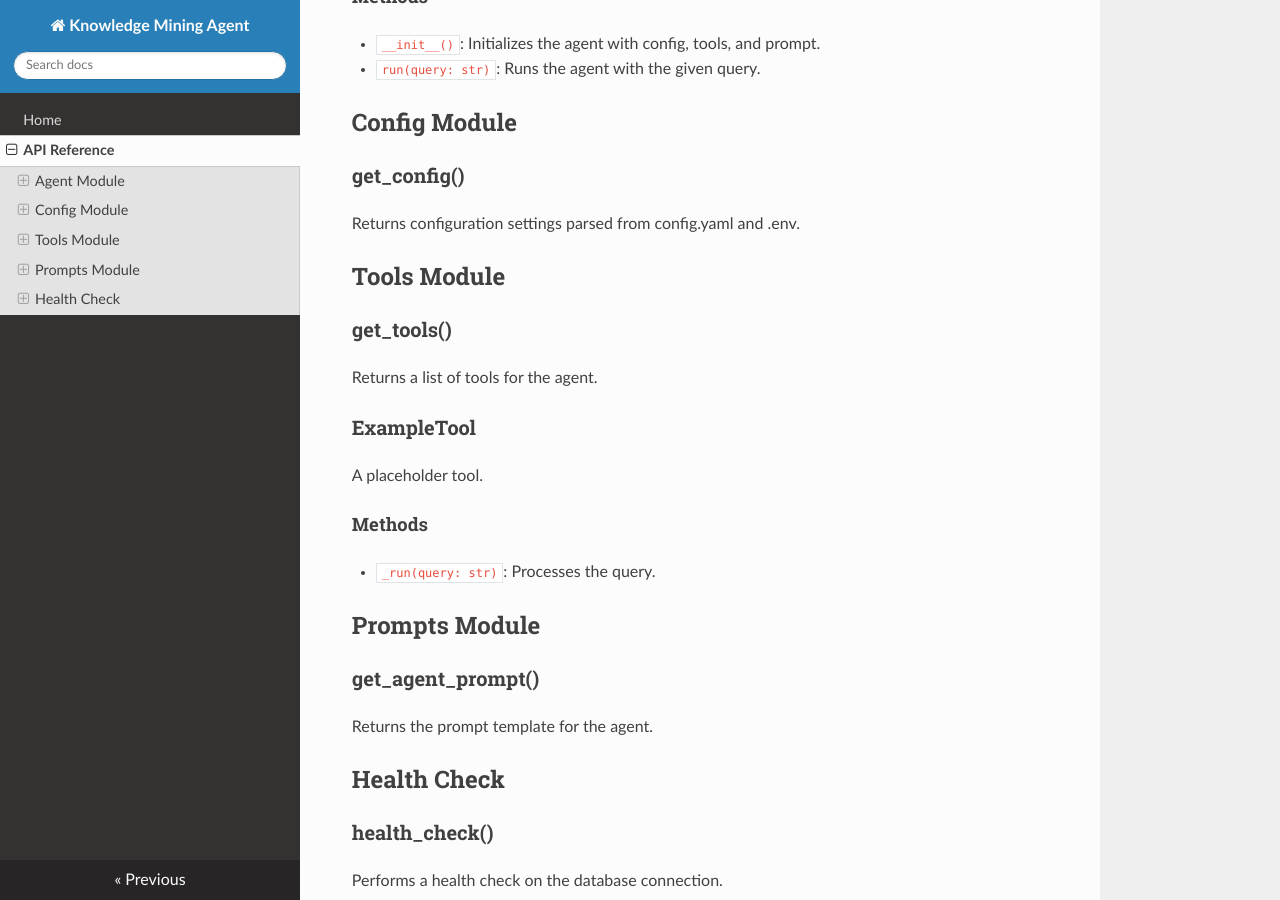
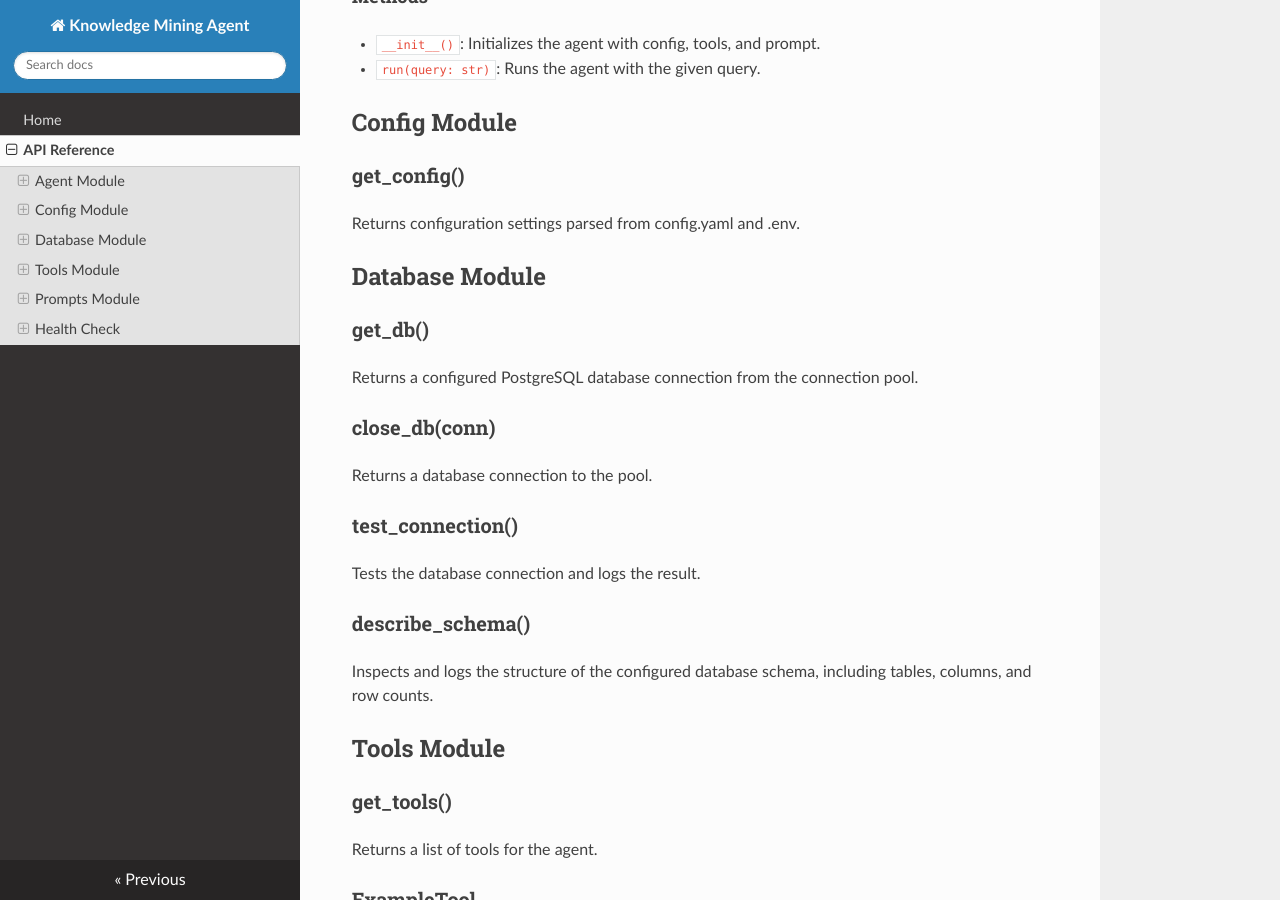
Before and after one commit to evanokeefe39/knowledge-mining-agent, an MkDocs documentation site: the page built from docs/api.md, in a window 1280 px wide and 900 px high, scrolled down 330 px. Built offline with MkDocs 1.6.1, drawn with Linux system fonts in a browser that asks for light colours; nearby versions of some CDN libraries.

Commit message:
docs: update API reference for db.py module

```diff
--- a/docs/api.md
+++ b/docs/api.md
@@ -16,6 +16,24 @@ A class for the knowledge mining agent.
 ### get_config()
 
 Returns configuration settings parsed from config.yaml and .env.
+
+## Database Module
+
+### get_db()
+
+Returns a configured PostgreSQL database connection from the connection pool.
+
+### close_db(conn)
+
+Returns a database connection to the pool.
+
+### test_connection()
+
+Tests the database connection and logs the result.
+
+### describe_schema()
+
+Inspects and logs the structure of the configured database schema, including tables, columns, and row counts.
 
 ## Tools Module
 
```
